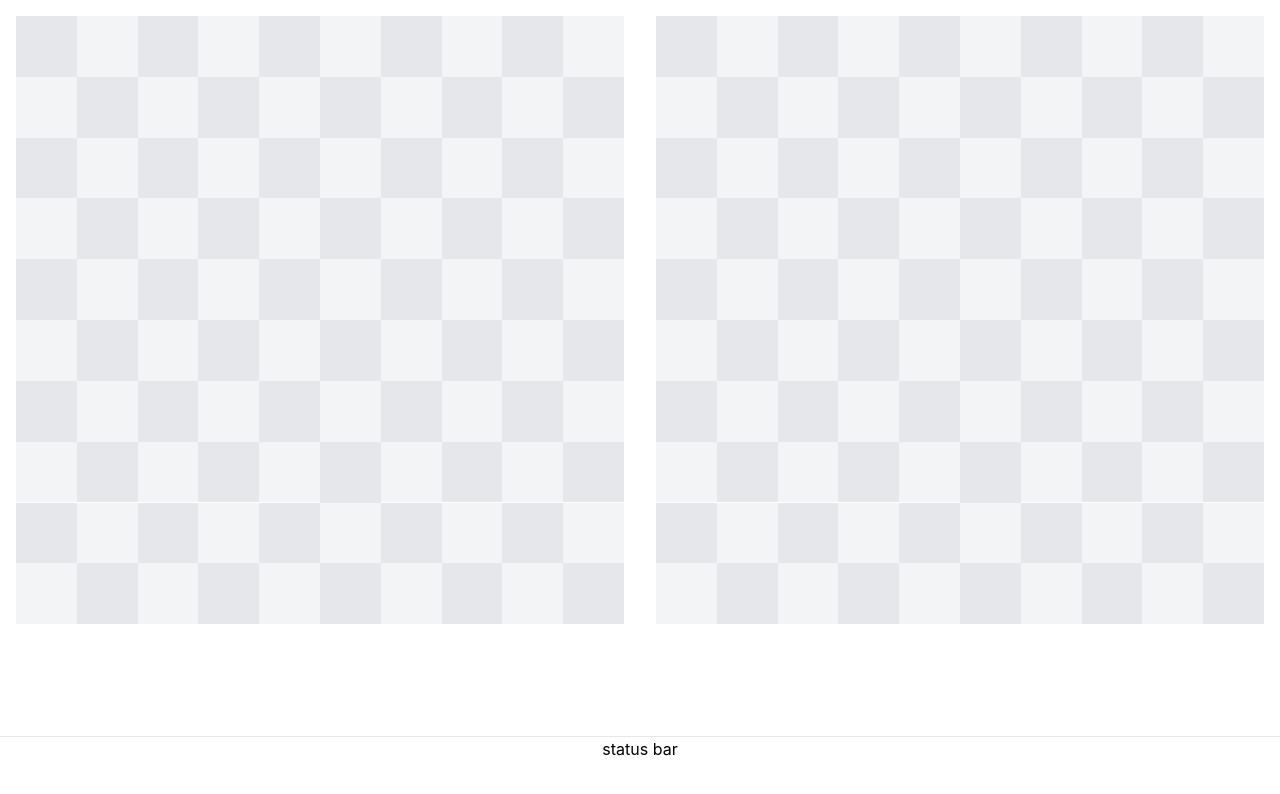
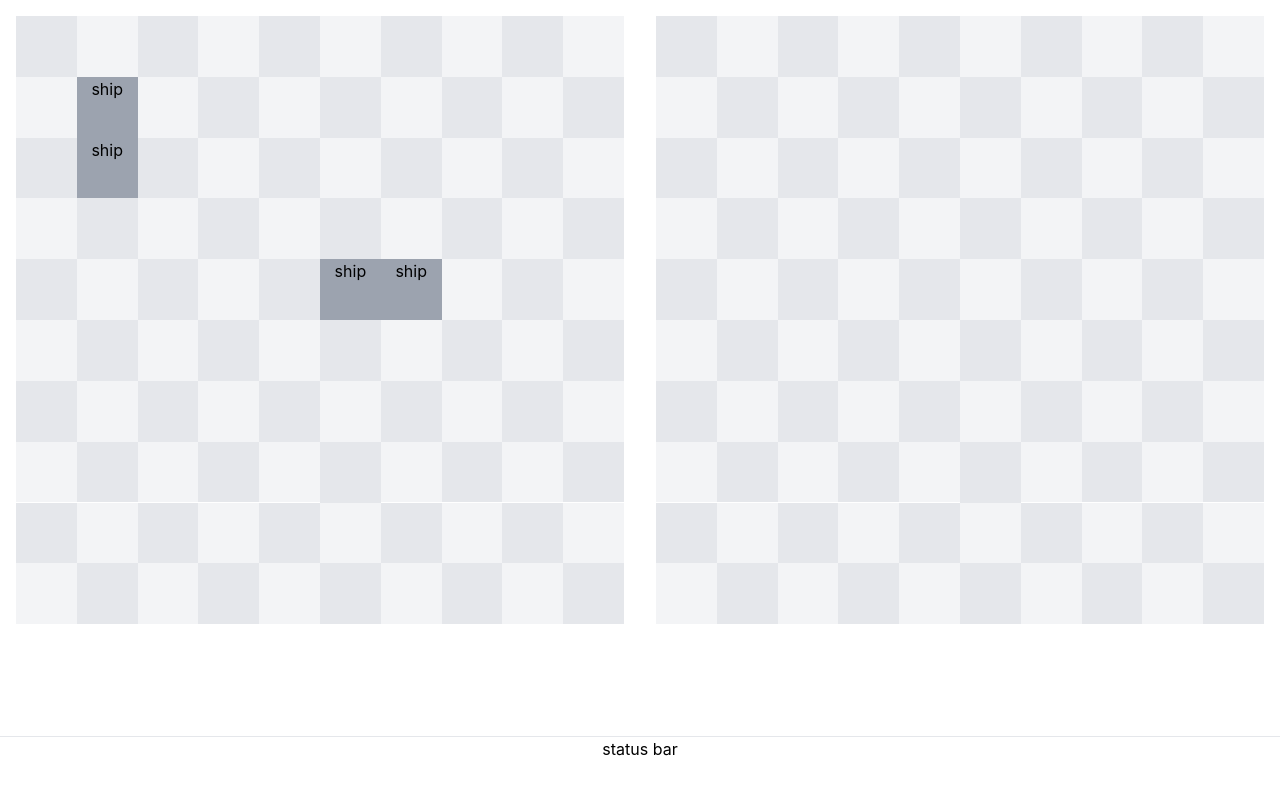
Before and after one commit to flauwekeul/better-battleship, a React (Create React App) app: page / in a window 1280 px wide. Shown: the top 794 px of the page. Built offline with nearby package versions, Linux system fonts and the light colour scheme.

Commit message:
fix: render ships

```diff
--- a/src/Layout.tsx
+++ b/src/Layout.tsx
@@ -1,13 +1,15 @@
 import PlayerField from "./components/PlayerField";
+import { PlayerId } from "./types/entities";
 
 const Layout = () => {
-  const players = ["p1", "p2"];
+  const players: PlayerId[] = ["player1", "player2"];
+
   return (
     <div className="h-screen overflow-hidden">
       <div className="h-full grid grid-rows-[1fr_64px] gap-2">
         <div className="grid grid-cols-2">
-          {players.map((playerName) => (
-            <PlayerField playerName={playerName} key={playerName} />
+          {players.map((playerId) => (
+            <PlayerField playerId={playerId} key={playerId} />
           ))}
         </div>
 
--- a/src/components/PlayerField.tsx
+++ b/src/components/PlayerField.tsx
@@ -1,22 +1,18 @@
 import { useMemo } from "react";
 import clsx from "clsx";
+import { Coordinates, PatrolBoat, PlayerId, Ship } from "../types/entities";
 
 type Props = {
-  playerName: string;
+  playerId: PlayerId;
 };
 
-type Coordinate = {
-  x: number;
-  y: number;
-};
-
-const createGrid = (x: number, y: number): Array<Array<Coordinate>> => {
+const createGrid = (x: number, y: number): Array<Array<Coordinates>> => {
   const grid = [];
 
   for (let i = 0; i < y; i++) {
-    const row = new Array<Coordinate>();
+    const row = new Array<Coordinates>();
     for (let j = 0; j < x; j++) {
-      row.push({ x: j, y: i } as Coordinate);
+      row.push({ x: j, y: i } as Coordinates);
     }
     grid.push(row);
   }
@@ -24,13 +20,49 @@ const createGrid = (x: number, y: number): Array<Array<Coordinate>> => {
   return grid;
 };
 
-const PlayerField = ({ playerName }: Props) => {
+const isShipAtPosition = (
+  x: number,
+  y: number,
+  ships: Ship[]
+): { hasShip: boolean; ship?: Ship } => {
+  const ship = ships.find((ship) => {
+    return ship.coordinates.find((coordinate) => {
+      return coordinate.x === x && coordinate.y === y;
+    });
+  });
+
+  return ship ? { hasShip: true, ship } : { hasShip: false };
+};
+
+const PlayerField = ({ playerId }: Props) => {
   const grid = useMemo(() => {
     return createGrid(10, 10);
   }, []);
 
+  const ships = useMemo(() => {
+    if (playerId !== "player1") {
+      return [];
+    }
+    return [
+      {
+        coordinates: [
+          { x: 1, y: 1 } as Coordinates,
+          { x: 1, y: 2 } as Coordinates,
+        ] as PatrolBoat["coordinates"],
+        hitPoints: 2,
+      },
+      {
+        coordinates: [
+          { x: 5, y: 4 } as Coordinates,
+          { x: 6, y: 4 } as Coordinates,
+        ] as PatrolBoat["coordinates"],
+        hitPoints: 2,
+      },
+    ];
+  }, [playerId]);
+
   const onGridClick = (x: number, y: number) => {
-    console.log("onGridClick", x, y, playerName);
+    console.log("onGridClick", x, y, playerId);
   };
 
   return (
@@ -50,6 +82,9 @@ const PlayerField = ({ playerName }: Props) => {
                 )}
                 onClick={() => onGridClick(x, y)}
               >
+                {isShipAtPosition(x, y, ships).hasShip && (
+                  <div className="absolute w-full h-full bg-gray-400">ship</div>
+                )}
                 <span className="pointer-events-none hidden absolute text-xs">
                   {x}, {y}
                 </span>
```
